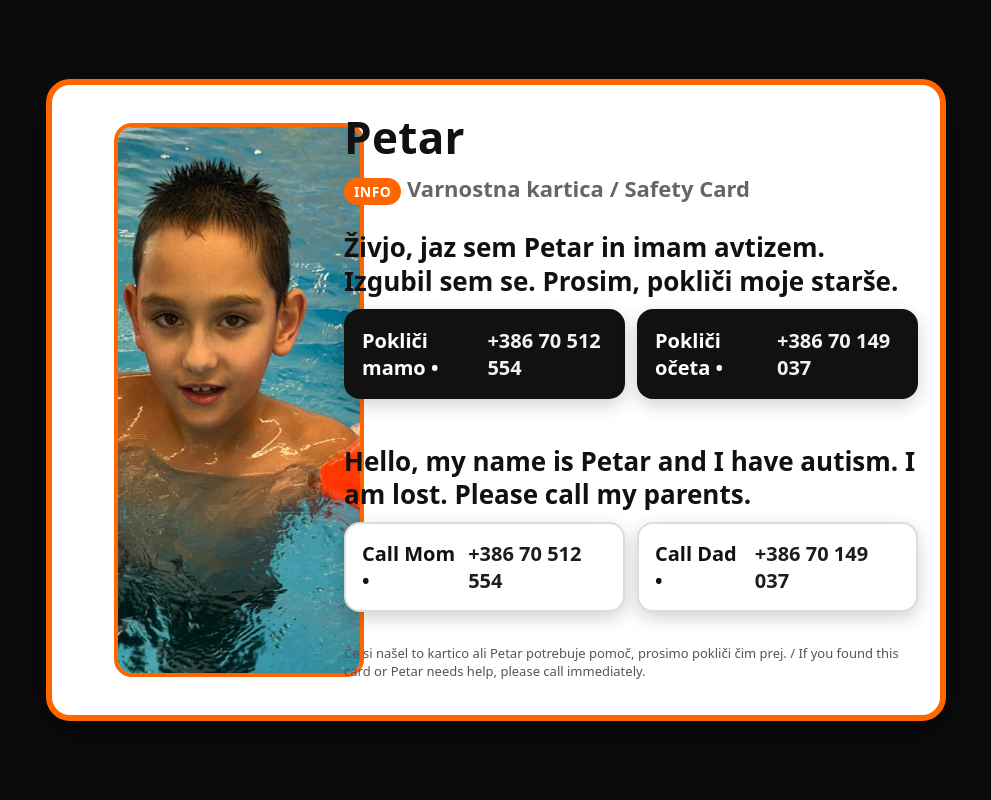
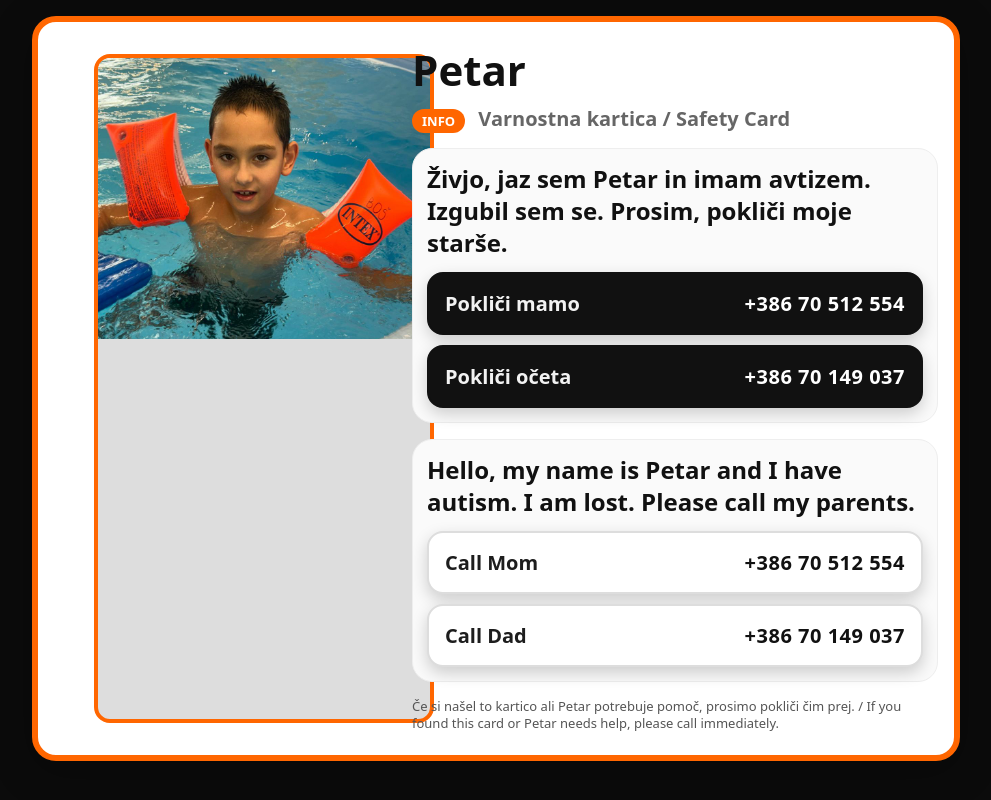
Before and after one commit to bvelickovic13/petar.safety.card, a plain HTML site: page index.html in a window 1280 px wide. Shown: the whole page, without its empty margins (144-1135 px from the left). Drawn offline with Linux system fonts and the light colour scheme.

Commit message:
Add files via upload

```diff
--- a/index.html
+++ b/index.html
@@ -1,59 +1,156 @@
 <!DOCTYPE html>
 <html lang="sl">
 <head>
-  <meta charset="UTF-8" />
-  <meta name="viewport" content="width=device-width, initial-scale=1" />
+  <meta charset="utf-8">
+  <meta name="viewport" content="width=device-width, initial-scale=1">
   <title>Petar – Varnostna kartica / Safety Card</title>
+  <meta name="description" content="Tap-to-call safety card for Petar (Slovenian & English).">
   <style>
-    :root{ --bg:#0b0b0b; --card:#ffffff; --accent:#ff6600; --text:#111; --muted:#666; }
-    *{box-sizing:border-box} html,body{height:100%}
-    body{ margin:0; font-family: system-ui, -apple-system, Segoe UI, Roboto, Ubuntu, Cantarell, Noto Sans, Arial;
-      background: var(--bg); color: var(--text); display:flex; align-items:center; justify-content:center; padding:22px; }
-    .card{ background: var(--card); width:min(900px, 100%); border-radius:24px; padding:22px; box-shadow: 0 10px 40px rgba(0,0,0,.35); border: 6px solid var(--accent); }
-    .grid{ display:grid; grid-template-columns: 250px 1fr; gap:20px; }
-    .photo{ width:100%; border-radius:18px; border:4px solid var(--accent); overflow:hidden; background:#ddd; }
-    .photo img{ width:100%; height:100%; display:block; object-fit:cover; aspect-ratio: 3/4; }
-    h1{ margin:0 0 6px 0; font-size: clamp(28px, 5vw, 44px); color:#111; letter-spacing: .3px; }
-    .subtitle{ margin:0 0 14px 0; font-size: clamp(16px, 3.2vw, 22px); color: var(--muted); font-weight:700; }
-    .notice{ display:grid; gap:10px; margin: 12px 0 16px 0; }
-    .badge{ display:inline-block; background: var(--accent); color:#fff; font-weight:900; padding:4px 10px; border-radius:999px; font-size:14px; letter-spacing:.4px; }
-    .text{ font-size: clamp(18px, 2.9vw, 26px); line-height:1.3; font-weight: 780; color:#111; }
-    .phones{ display:grid; grid-template-columns: repeat(auto-fit, minmax(220px,1fr)); gap:12px; }
-    .btn{ display:flex; align-items:center; justify-content:center; gap:10px; padding:16px 16px; background:#111; color:#fff; text-decoration:none; border-radius:16px; font-weight:900; font-size: clamp(16px, 2.4vw, 20px); box-shadow: 0 6px 18px rgba(0,0,0,.18); border:2px solid #111; }
-    .btn .sub{ font-weight:700; opacity:.95 } .btn.light{ background:#fff; color:#111; border-color:#ddd }
-    .footer{ margin-top:16px; color:#555; font-size:13px; }
-    .lang{ display:grid; gap:18px; margin-top:8px; }
-    @media (max-width:760px){ .grid{grid-template-columns:1fr} .photo img{aspect-ratio: 16/9} }
+    :root{
+      --bg:#0b0b0b;
+      --surface:#ffffff;
+      --accent:#ff6600;
+      --text:#111;
+      --muted:#666;
+      --radius:20px;
+    }
+    /* Base */
+    *{box-sizing:border-box}
+    html, body{
+      padding:0; margin:0;
+      background:var(--bg);
+      color:var(--text);
+      font-family: system-ui, -apple-system, Segoe UI, Roboto, Ubuntu, Cantarell, Arial, "Apple Color Emoji","Segoe UI Emoji";
+      line-height:1.35;
+    }
+    /* Page container – scrolls naturally */
+    .page{
+      max-width: 960px;
+      margin: 0 auto;
+      padding: 16px;
+    }
+    /* Card */
+    .card{
+      background:var(--surface);
+      border:6px solid var(--accent);
+      border-radius:24px;
+      box-shadow: 0 10px 40px rgba(0,0,0,.28);
+      padding:16px;
+    }
+    /* Header image – full width on mobile */
+    .photo{
+      width:100%;
+      border-radius:16px;
+      overflow:hidden;
+      border:4px solid var(--accent);
+      background:#ddd;
+      margin-bottom:16px;
+    }
+    .photo img{
+      display:block;
+      width:100%;
+      height:auto;        /* keep full image, no crop */
+    }
+    /* Headings/Text */
+    h1{
+      font-size: clamp(26px, 6vw, 42px);
+      margin: 4px 0 6px 0;
+    }
+    .subtitle{
+      color:var(--muted);
+      font-weight:700;
+      margin: 0 0 16px 0;
+      font-size: clamp(15px, 3.5vw, 20px);
+    }
+    .badge{
+      background:var(--accent);
+      color:#fff;
+      padding: 3px 10px;
+      border-radius:999px;
+      font-weight:900;
+      font-size: 13px;
+      margin-right:8px;
+    }
+    .block{
+      background:#fafafa;
+      border:1px solid #eee;
+      border-radius: var(--radius);
+      padding:14px;
+      margin: 10px 0 16px 0;
+    }
+    .text{
+      font-size: clamp(18px, 4.5vw, 24px);
+      font-weight:800;
+      margin: 0 0 12px 0;
+      color:#111;
+    }
+    /* Phone buttons – large tap targets, 100% width */
+    .phones{
+      display:grid;
+      grid-template-columns: 1fr;
+      gap:10px;
+    }
+    .btn{
+      display:flex; align-items:center; justify-content:space-between;
+      padding:16px;
+      width:100%;
+      background:#111; color:#fff; text-decoration:none;
+      border-radius:16px;
+      font-weight:900;
+      font-size: clamp(16px, 4vw, 20px);
+      border:2px solid #111;
+      box-shadow: 0 6px 16px rgba(0,0,0,.18);
+    }
+    .btn.light{ background:#fff; color:#111; border-color:#ddd }
+    .btn .label{opacity:.95}
+    .btn .num{font-feature-settings: 'tnum'; letter-spacing:.5px}
+    /* Footer note */
+    .footer{
+      color:#555; font-size:13px; margin-top: 6px; margin-bottom: 6px;
+    }
+    /* Larger screens – simple two-column layout */
+    @media (min-width: 860px){
+      .content{
+        display:grid; grid-template-columns: 340px 1fr; gap:18px;
+      }
+    }
+    /* Make sure page always scrolls */
+    .spacer{height: 10px}
   </style>
 </head>
 <body>
-  <main class="card">
-    <div class="grid">
-      <figure class="photo">
-        <img src="./petar.png" alt="Petar – fotografija" />
-      </figure>
-      <div>
-        <h1>Petar</h1>
-        <p class="subtitle"><span class="badge">INFO</span> Varnostna kartica / Safety Card</p>
-        <section class="lang">
-          <div class="notice">
-            <div class="text">Živjo, jaz sem Petar in imam avtizem. Izgubil sem se. Prosim, pokliči moje starše.</div>
+  <div class="page">
+    <div class="card">
+      <div class="content">
+        <figure class="photo">
+          <img src="./petar.png" alt="Petar – fotografija">
+        </figure>
+
+        <div>
+          <h1>Petar</h1>
+          <p class="subtitle"><span class="badge">INFO</span> Varnostna kartica / Safety Card</p>
+
+          <section class="block">
+            <p class="text">Živjo, jaz sem Petar in imam avtizem. Izgubil sem se. Prosim, pokliči moje starše.</p>
             <div class="phones">
-              <a class="btn" href="tel:+38670512554">Pokliči mamo • <span class="sub">+386 70 512 554</span></a>
-              <a class="btn" href="tel:+38670149037">Pokliči očeta • <span class="sub">+386 70 149 037</span></a>
+              <a class="btn" href="tel:+38670512554"><span class="label">Pokliči mamo</span> <span class="num">+386 70 512 554</span></a>
+              <a class="btn" href="tel:+38670149037"><span class="label">Pokliči očeta</span> <span class="num">+386 70 149 037</span></a>
             </div>
-          </div>
-          <div class="notice">
-            <div class="text">Hello, my name is Petar and I have autism. I am lost. Please call my parents.</div>
+          </section>
+
+          <section class="block">
+            <p class="text">Hello, my name is Petar and I have autism. I am lost. Please call my parents.</p>
             <div class="phones">
-              <a class="btn light" href="tel:+38670512554">Call Mom • <span class="sub">+386 70 512 554</span></a>
-              <a class="btn light" href="tel:+38670149037">Call Dad • <span class="sub">+386 70 149 037</span></a>
+              <a class="btn light" href="tel:+38670512554"><span class="label">Call Mom</span> <span class="num">+386 70 512 554</span></a>
+              <a class="btn light" href="tel:+38670149037"><span class="label">Call Dad</span> <span class="num">+386 70 149 037</span></a>
             </div>
-          </div>
-        </section>
-        <p class="footer">Če si našel to kartico ali Petar potrebuje pomoč, prosimo pokliči čim prej. / If you found this card or Petar needs help, please call immediately.</p>
+          </section>
+
+          <p class="footer">Če si našel to kartico ali Petar potrebuje pomoč, prosimo pokliči čim prej. / If you found this card or Petar needs help, please call immediately.</p>
+        </div>
       </div>
     </div>
-  </main>
+    <div class="spacer"></div>
+  </div>
 </body>
 </html>
```
